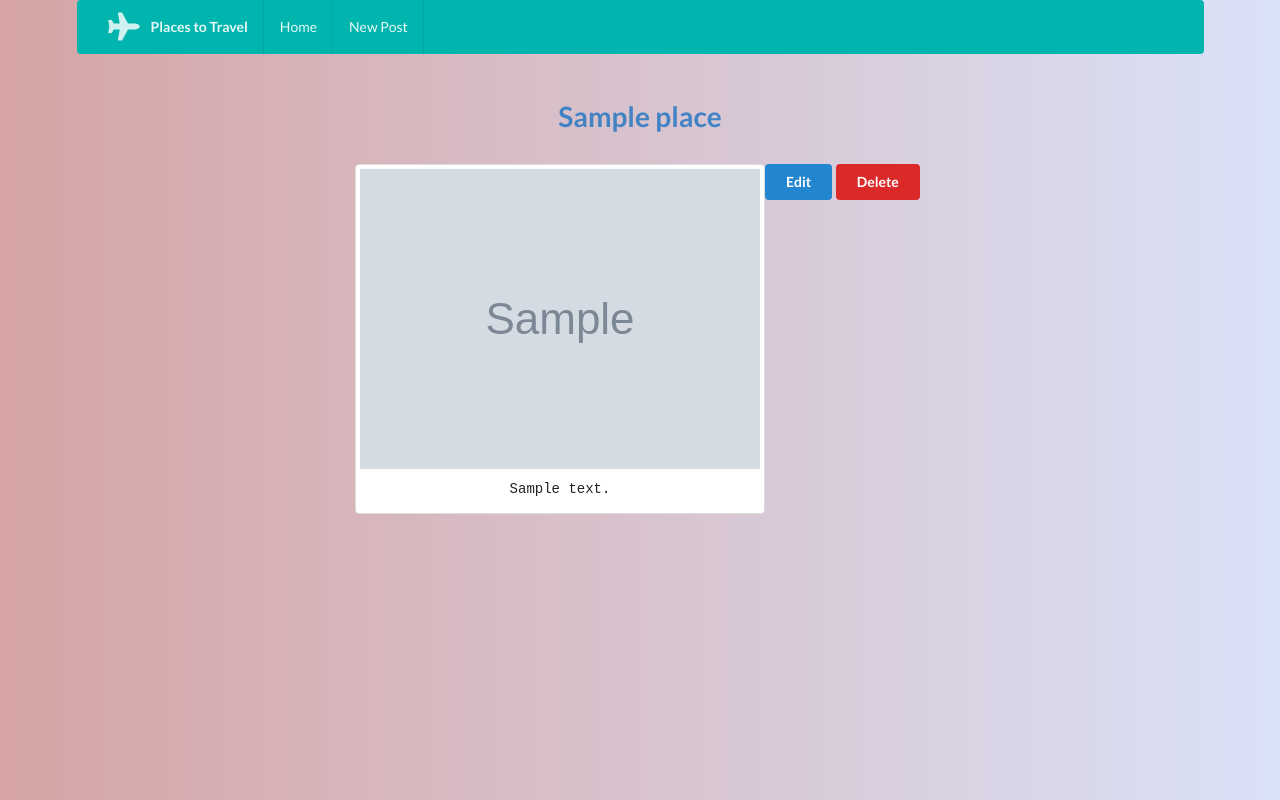
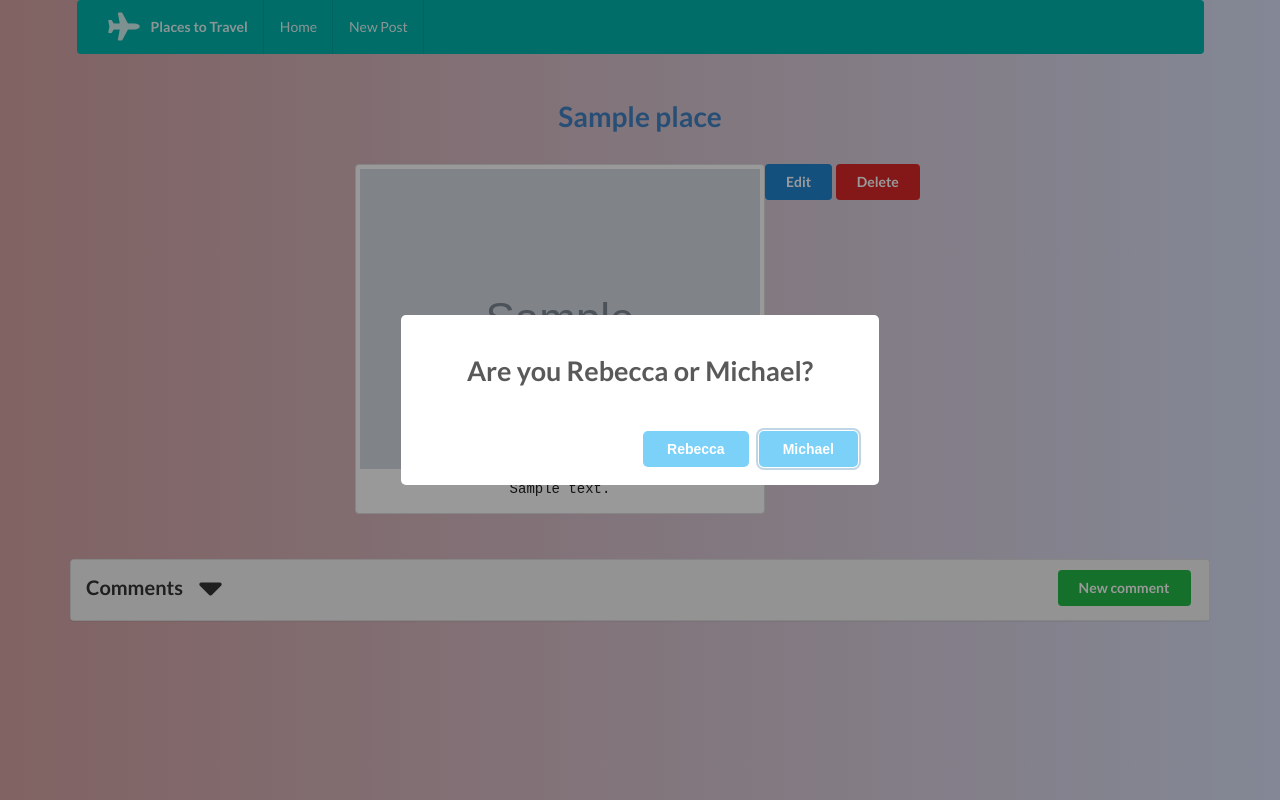
Before and after one commit to michaeltm98/placestogo, a Node server app: page /places/600000000000000000000001 in a window 1280 px wide. Run offline with Node 20, Linux system fonts and the light colour scheme; tables that the repository leaves empty hold one stand-in row (values such as "Sample post"); grey boxes marked "Sample" are stand-in pictures; some libraries are stand-ins or nearby versions.

Commit message:
added ui for comment feature and added alerts for determining User

```diff
--- a/app.js
+++ b/app.js
@@ -4,6 +4,7 @@ const bodyParser = require("body-parser");
 const app = express();
 const methodOverride = require("method-override");
 
+var Place = require("./models/place")
 mongoose.connect('mongodb://localhost:27017/placestogo', {useNewUrlParser: true});
 
 app.set("view engine", "ejs");
@@ -11,26 +12,9 @@ app.use(express.static("public"));
 app.use(bodyParser.urlencoded({extended: true}));
 app.use(methodOverride("_method"));
 
-var places = [
-    {name: "Machu Picchu", image: "https://media-cdn.tripadvisor.com/media/photo-s/02/5c/5c/8a/a-voir-absolument.jpg"},
-    {name: "Spain", image: "https://exclusivesmedia.webjet.com.au/uploads/2018/08/Highlights-Spain-2.jpg"},
-    {name: "Mount Assiniboine Provincial Park", image: "https://s-i.huffpost.com/gadgets/slideshows/484816/slide_484816_6655992_compressed.jpg"},
-        {name: "Machu Picchu", image: "https://media-cdn.tripadvisor.com/media/photo-s/02/5c/5c/8a/a-voir-absolument.jpg"},
-    {name: "Spain", image: "https://exclusivesmedia.webjet.com.au/uploads/2018/08/Highlights-Spain-2.jpg"},
-    {name: "Mount Assiniboine Provincial Park", image: "https://s-i.huffpost.com/gadgets/slideshows/484816/slide_484816_6655992_compressed.jpg"},
-        {name: "Machu Picchu", image: "https://media-cdn.tripadvisor.com/media/photo-s/02/5c/5c/8a/a-voir-absolument.jpg"},
-    {name: "Spain", image: "https://exclusivesmedia.webjet.com.au/uploads/2018/08/Highlights-Spain-2.jpg"},
-    {name: "Mount Assiniboine Provincial Park", image: "https://s-i.huffpost.com/gadgets/slideshows/484816/slide_484816_6655992_compressed.jpg"},
-     ]
 
 
-var placeSchema = new mongoose.Schema({
-    name: String,
-    image: String,
-    description: String
-});
 
-var Place = mongoose.model("Place", placeSchema);
 
 
 
--- a/package.json
+++ b/package.json
@@ -16,6 +16,7 @@
     "http": "0.0.0",
     "method-override": "^3.0.0",
     "mongoose": "^5.4.0",
-    "nodemon": "^1.18.9"
+    "nodemon": "^1.18.9",
+    "sweetalert": "^2.1.2"
   }
 }
--- a/public/stylesheets/app.css
+++ b/public/stylesheets/app.css
@@ -35,3 +35,19 @@ h1 {
     display: block;
     text-align: center;
 }
+
+.commentButton {
+    float: right;
+}
+
+.clearfix {
+    overflow: auto;
+  }
+
+  a, ul {
+    text-decoration: none !important;
+  }
+
+  textarea{
+    resize:none !important;
+}
--- a/views/partials/footer.ejs
+++ b/views/partials/footer.ejs
@@ -25,6 +25,53 @@
             $('#descriptionmirror').text($(this).val());
             console.log("in val statement", $(this).val())
         });
+
+        $('#newcomment').on('shown.bs.collapse', function (e) {
+            $('#newcommentbox').focus();
+        })
+
+
+
+        if(localStorage.getItem("user") == null) {
+            swalAlert();
+        }
+
+        function swalAlert() {
+            swal({
+            title: "Are you Rebecca or Michael?",
+            buttons: {
+                Rebecca: {
+                    text: "Rebecca",
+                    value: "Rebecca",
+                    },
+                Michael: {
+                    text: "Michael",
+                    value: "Michael"
+                },
+            },
+            }).then((value) => {
+                switch(value) {
+                    case "Michael":  isUserMichael(); break;
+                    case "Rebecca": localStorage.setItem("user", "Rebecca"); break;
+                    default: swalAlert();
+                }
+            });
+        }
+
+        function isUserMichael() {
+            swal({
+                text: 'What was your first mind blowing video game?',
+                content: "input",
+                }).then((value) => {
+                    if(value == "Oblivion") {
+                        localStorage.setItem("user", "Michael");
+                    }
+                    else {
+                        swalAlert();
+                    }
+                })
+        }
+
    </script>
    </body>
 </html>
--- a/views/partials/header.ejs
+++ b/views/partials/header.ejs
@@ -3,6 +3,9 @@
     <head>
         <title>Places to Travel</title>
         <script type="text/javascript" src="https://cdnjs.cloudflare.com/ajax/libs/jquery/2.1.4/jquery.min.js"></script>
+        <script src="http://code.jquery.com/jquery-1.11.0.min.js"></script>
+        <script src="http://netdna.bootstrapcdn.com/bootstrap/3.1.1/js/bootstrap.min.js"></script>
+        <script src="https://unpkg.com/sweetalert/dist/sweetalert.min.js"></script>
         <link rel="stylesheet" href="https://stackpath.bootstrapcdn.com/bootstrap/3.3.7/css/bootstrap.min.css">
         <link rel="stylesheet" type="text/css" href="https://cdnjs.cloudflare.com/ajax/libs/semantic-ui/2.4.1/semantic.min.css">
         <link rel="stylesheet" type="text/css" href="/stylesheets/app.css">
--- a/views/show.ejs
+++ b/views/show.ejs
@@ -3,12 +3,9 @@
 <div class="container">
 
 
-          <a href="https://www.google.com/search?q=<%= place.name %>"><h1 class="center justify-content-center" style="padding: 30px;"><%=place.name %></h1></a>
+          <h1 class="center justify-content-center" style="padding: 30px;"><a href="https://www.google.com/search?q=<%= place.name %>"><%=place.name %></a></h1>
             <div class="center text-center justify-content-center" style="display:flex; flex-wrap: wrap;  text-align: center;">
-
-
                 <div style="display: flex;" class="justify-content-center">
-
                     <div class="thumbnail">
                         <img src="<%=place.image%>" alt="">
 			            <p style="padding: 10px"><%=place.description%></p>
@@ -22,6 +19,36 @@
                 </form>
             </div>
 
+
+
+
+
+                <div class="panel-group" style="margin-top: 25px;">
+                    <div class="panel panel-default">
+                      <div class="panel-heading">
+                        <h4 class="panel-title clearfix">
+                          <a data-toggle="collapse" href="#comments" style="font-size: 20px;" >Comments <i class="sort down icon"></i></a>
+                          <Button id="newcommentbutton" class="ui green button commentButton" data-toggle="collapse" data-target="#newcomment">New comment</Button>
+                        </h4>
+                      </div>
+                      <div class="panel-collapse collapse" id="newcomment">
+                        <form class="ui form" action="/places/<%= place._id %>/comment?_method=PUT" method="POST" style="padding: 30px;">
+                            <div class="field">
+                                    <label for="#newcommentbox"><strong>Comment</strong></label>
+                                    <textarea name="" id="newcommentbox"  rows="5"></textarea>
+                            </div>
+                        </form>
+                      </div>
+                      <div id="comments" class="panel-collapse collapse">
+                        <ul class="list-group">
+                          <li class="list-group-item">One</li>
+                        </ul>
+                      </div>
+
+                    </div>
+
+                  </div>
+
 </div>
 
 <% include partials/footer%>
```
Also changed, not shown: models/place.js (added, +16 -0 lines), 1 other file.
